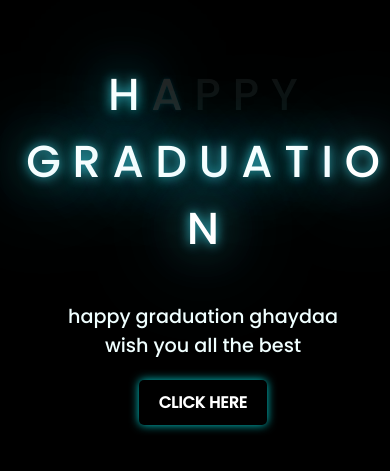
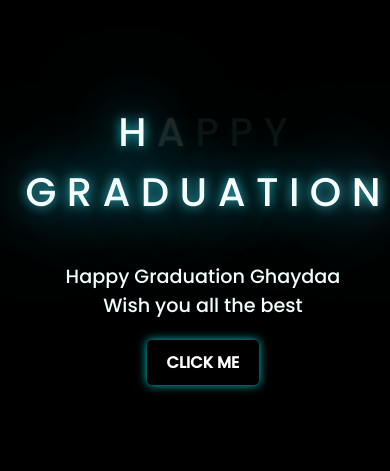
Before and after one commit to rullyal07/flowers-graduation, a plain HTML site: page index.html in a window 390 px wide. Shown: the part 187-658 px from the top of the page. Drawn offline with Linux system fonts and the light colour scheme.

Commit message:
mengubah font

```diff
--- a/css/style.css
+++ b/css/style.css
@@ -78,7 +78,7 @@ body {
 @media screen and (max-width: 574px) {
   .greetings {
     display: block;
-    font-size: 2.8rem;
+    font-size: 2.5rem;
     font-weight: 500;
     margin-bottom: 0.5rem;
     text-align: center;
--- a/index.html
+++ b/index.html
@@ -29,11 +29,11 @@
         </br>
     </div>
     <div class="description">
-        <span>happy graduation ghaydaa  <br>wish you all the best</span>
+        <span>Happy Graduation Ghaydaa  <br>Wish you all the best</span>
     </div>
     <div class="button">
         <button class="btn-neon" onclick="window.location.href='flower.html'">
-            Click Here
+            Click Me
         </button>
     </div>
     <audio controls autoplay loop style="display: none;">
```
